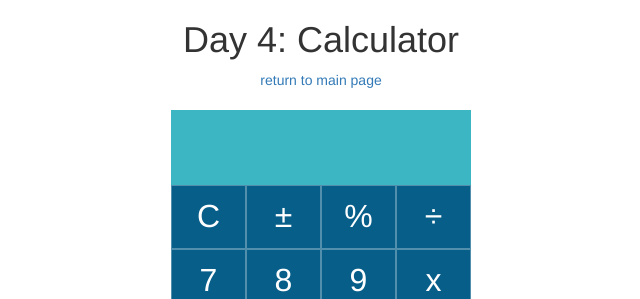
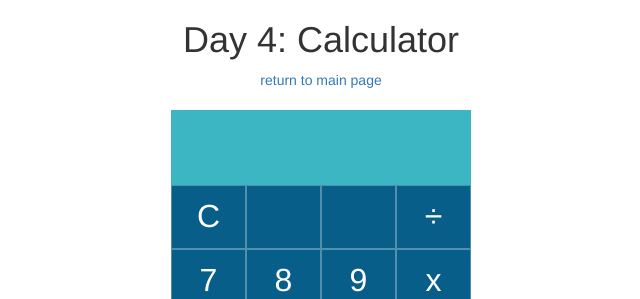
Before and after one commit to kcornn/daily-ui, a plain HTML site: page 004.html in a window 1280 px wide. Shown: the top 299 px of the page, 319-959 px from the left. Drawn offline with nearby package versions, Linux system fonts and the light colour scheme.

Commit message:
fixed buttons

```diff
--- a/004.html
+++ b/004.html
@@ -27,8 +27,8 @@
 		<div class="screen"></div>
 		<div class="row">
 			<button id="clear">C</button>
-			<button id="p-m">&plusmn;</button>
-			<button id="percent">%</button>
+			<button></button>
+			<button></button>
 			<button id="divide" class="op">÷</button>
 		</div>
 		<div class="row">
```
